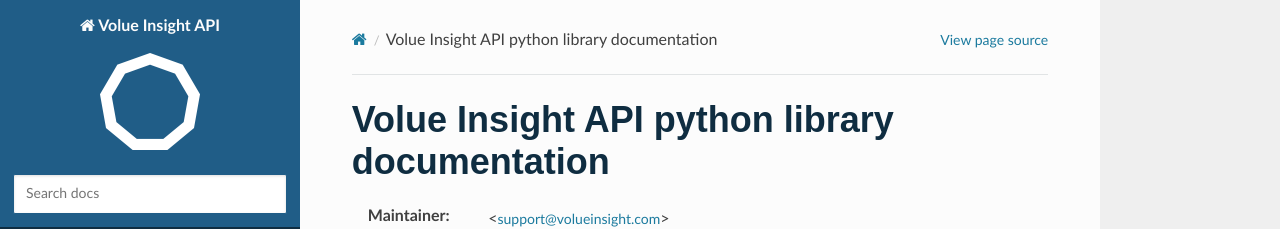
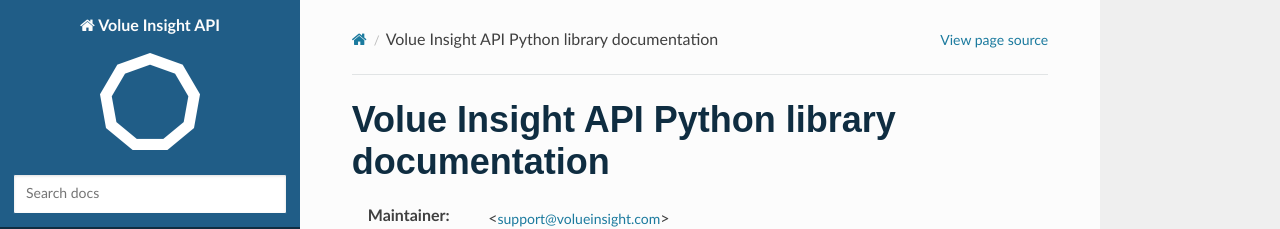
Before and after one commit to volueinsight/wapi-python, a Sphinx documentation site: the page built from docs/index.rst, in a window 1280 px wide and 1005 px high. Shown: the top 229 px of the window. Built offline with Sphinx 7.4.7 and the Read the Docs theme 2.0.0, drawn with Linux system fonts in a browser that asks for light colours.

```diff
--- a/docs/index.rst
+++ b/docs/index.rst
@@ -3,7 +3,7 @@
 
 .. _index_wsgrb:
 
-Volue Insight API python library documentation
+Volue Insight API Python library documentation
 ==========================================
 
 :Maintainer: <support@volueinsight.com>
```
